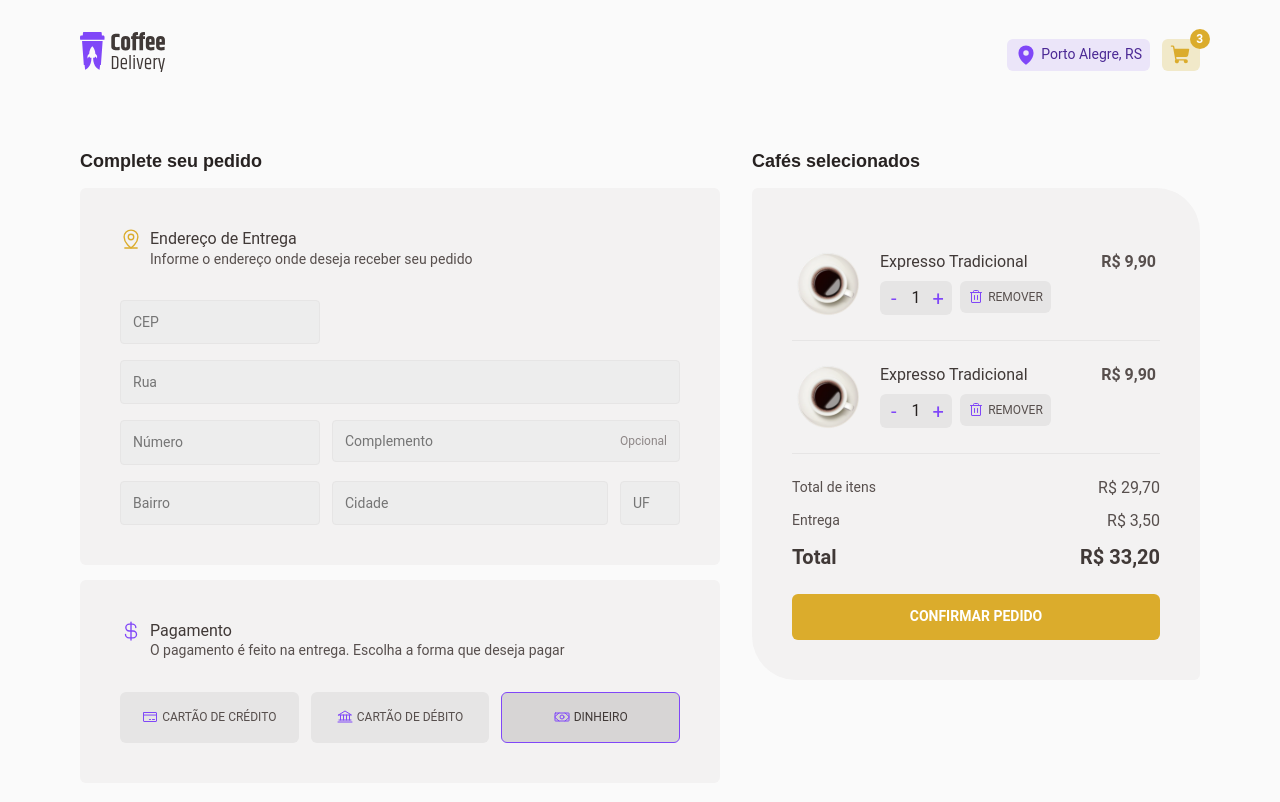
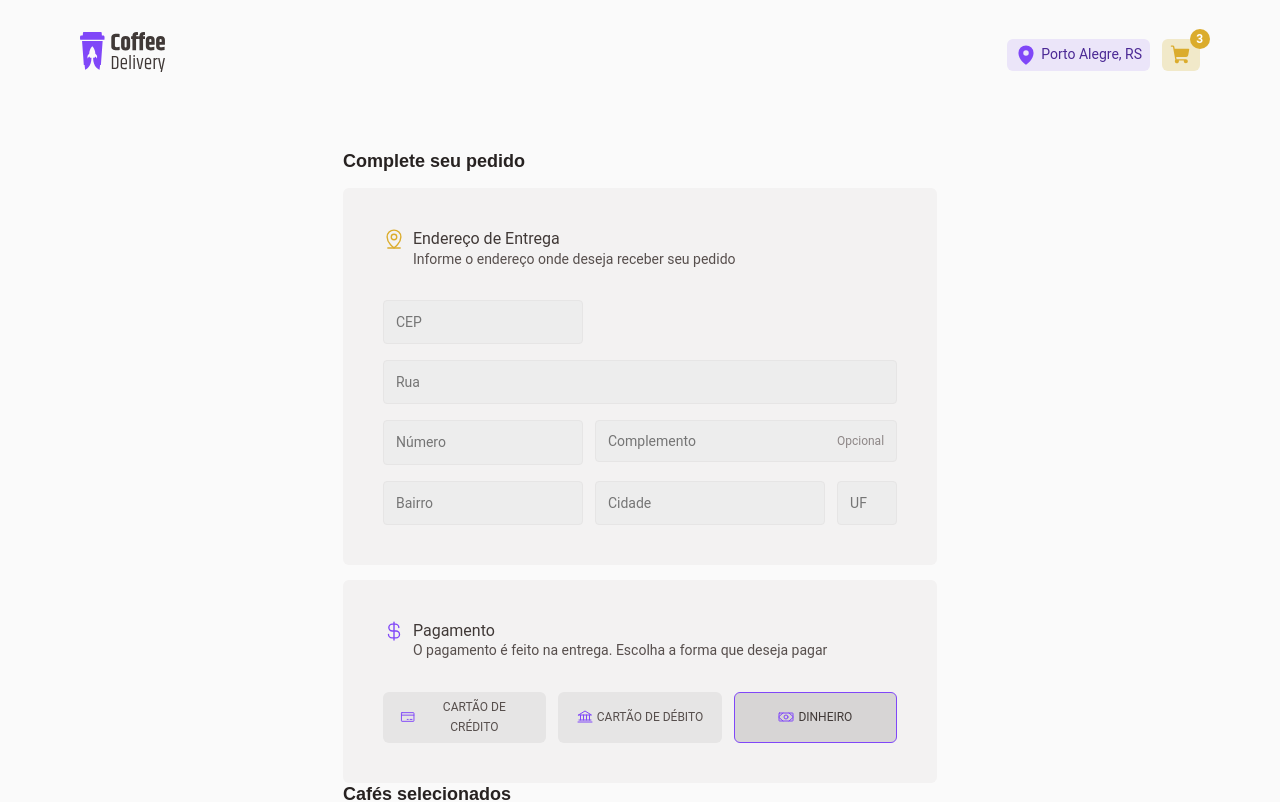
Before and after one commit to gw-rodrigues/ignite-react-2022-coffee-delivery, a React app: page /checkout in a window 1280 px wide. Shown: the top 802 px of the page. Built offline with nearby package versions, Linux system fonts and the light colour scheme; the HTML template or start-up script is replaced by a standard one.

Commit message:
fix: form container and content

```diff
--- a/src/pages/Checkout/index.tsx
+++ b/src/pages/Checkout/index.tsx
@@ -2,16 +2,23 @@ import { AddressForm } from './components/AddressForm'
 import { PaymentForm } from './components/PaymentForm'
 import { OrderReview } from './components/OrderReview'
 import { CheckoutContainer, FormContainer } from './styles'
+import { HtmlHTMLAttributes, ReactHTMLElement } from 'react'
 
 export function Checkout() {
+  function handleFormSubmit(e: any) {
+    e.preventDefault()
+  }
+
   return (
     <CheckoutContainer>
+      <form onSubmit={handleFormSubmit}>
         <FormContainer>
           <h3>Complete seu pedido</h3>
           <AddressForm />
           <PaymentForm />
         </FormContainer>
         <OrderReview />
+      </form>
     </CheckoutContainer>
   )
 }
```
Lines whose indentation alone changed are shown as unchanged.
